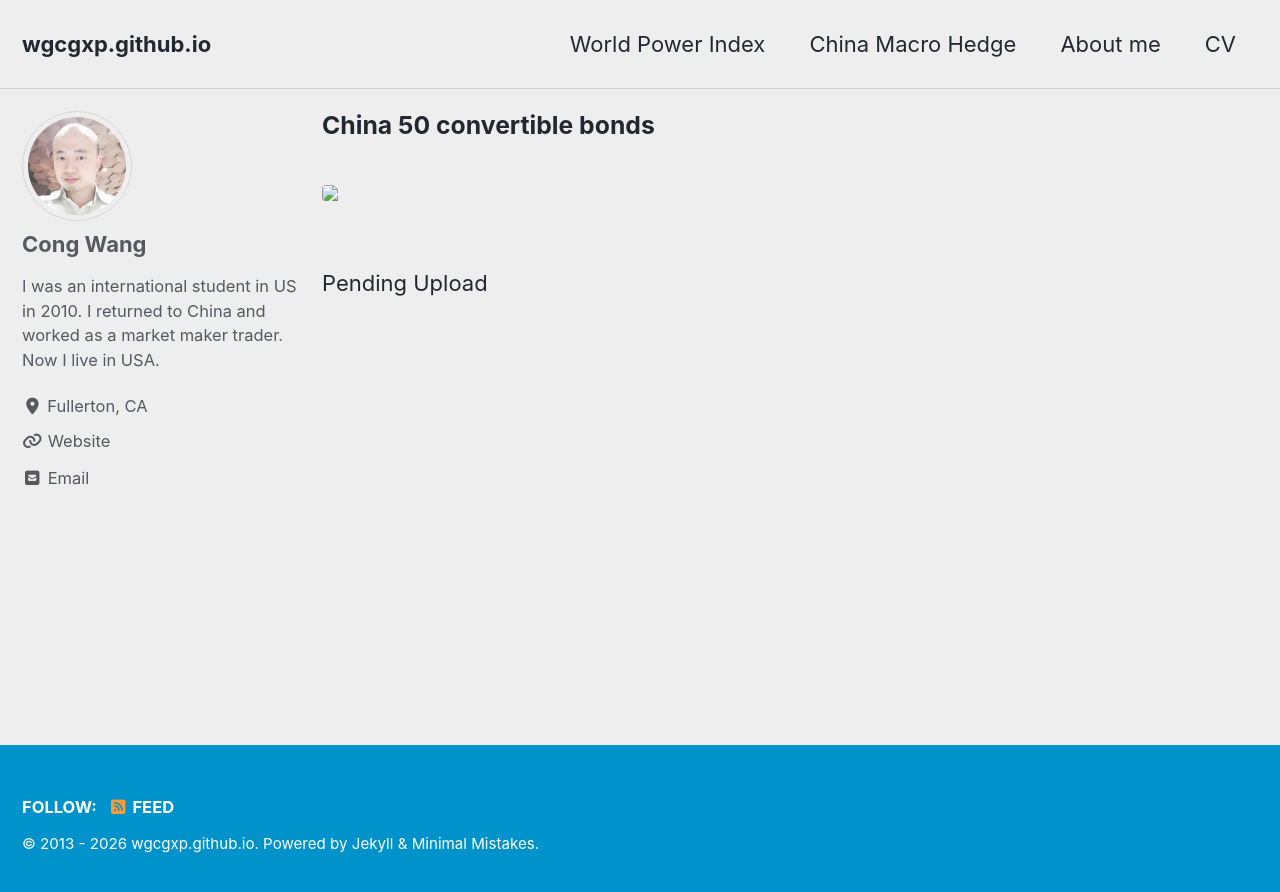
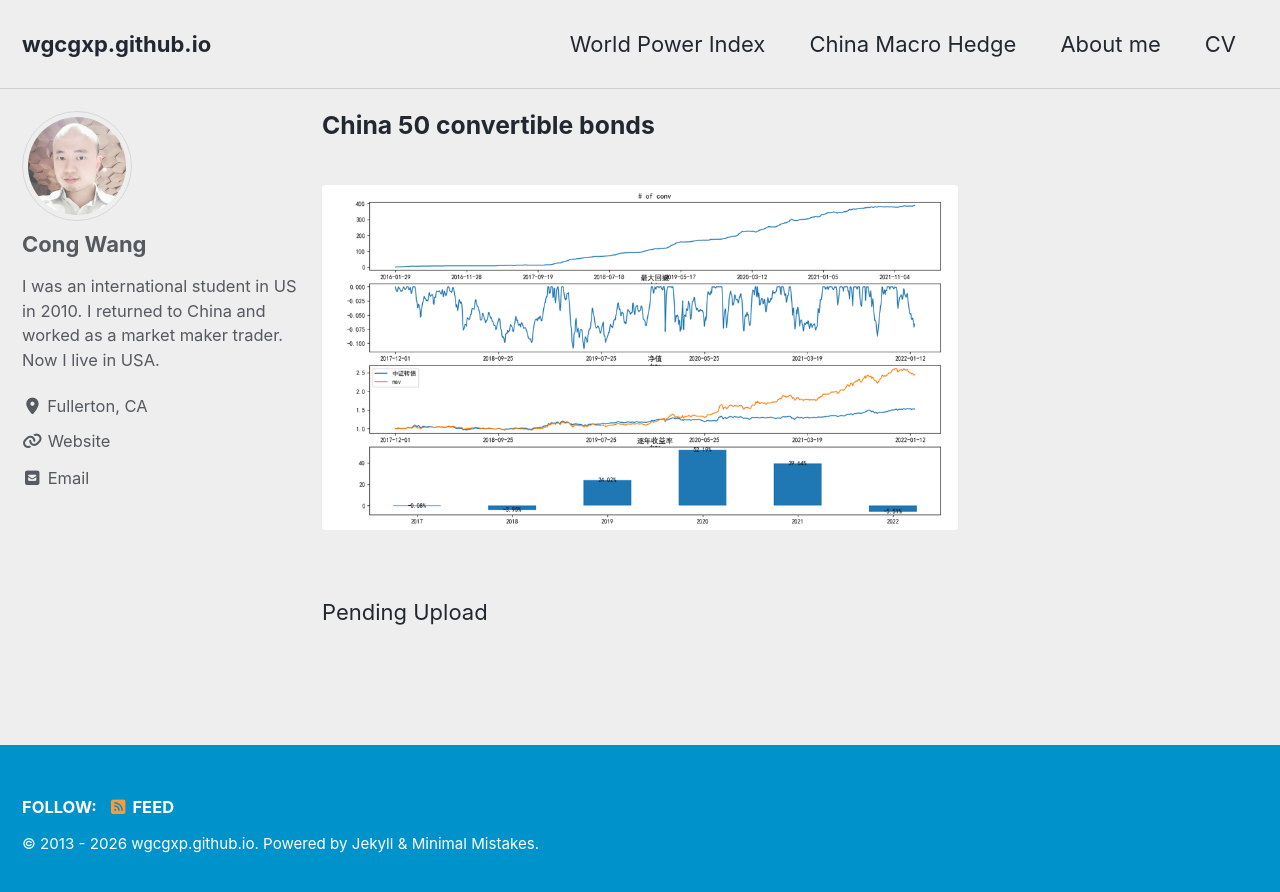
Before and after one commit to wgcgxp/wgcgxp.github.io, a Jekyll site: the page built from _pages/MacroHedge.html, in a window 1280 px wide. Shown: the top 892 px of the page. Built offline with Jekyll 4.4.1, drawn with Linux system fonts in a browser that asks for light colours; cached includes are drawn as plain includes.

Commit message:
Add files via upload

```diff
--- a/_pages/MacroHedge.html
+++ b/_pages/MacroHedge.html
@@ -8,7 +8,7 @@ author_profile: true
 <h3>China 50 convertible bonds</h3>
 
 <figure>
-    <img src="../assets/marco_img/conv50.png">
+    <img src="../assets/macro_img/conv50.png">
     <figcaption> </figcaption>
 </figure>
 
```
